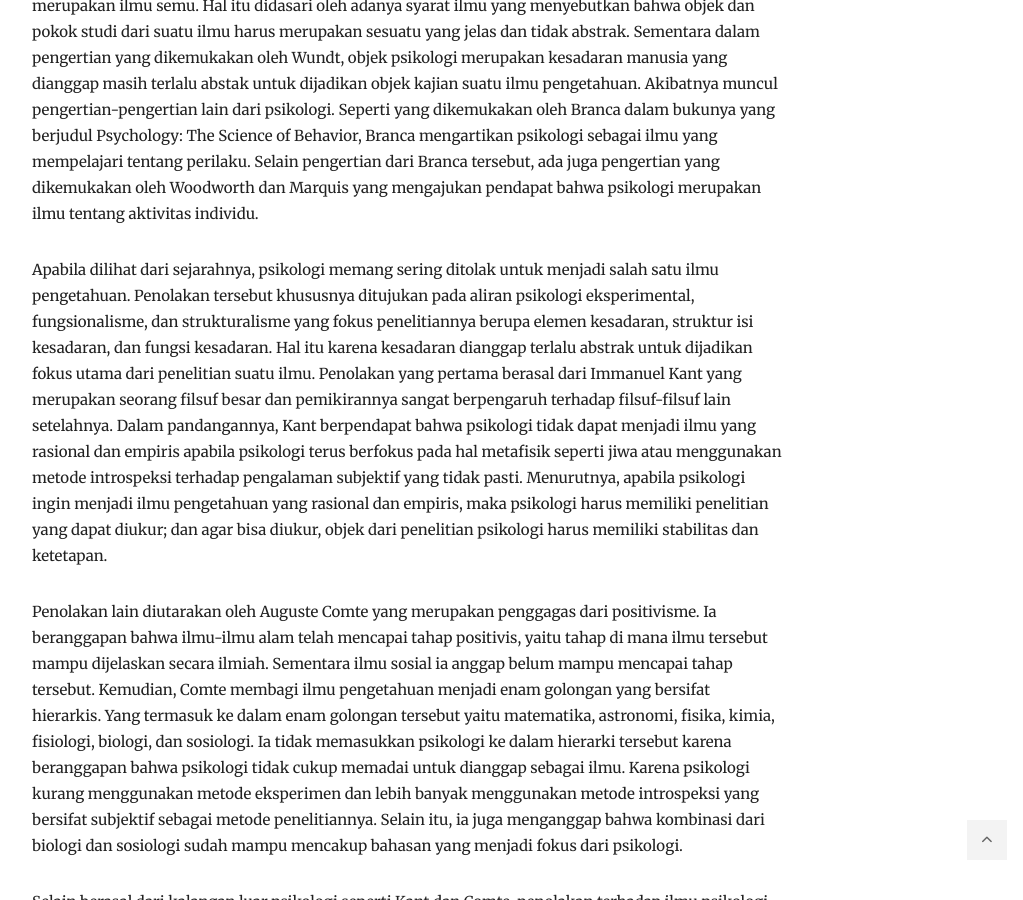
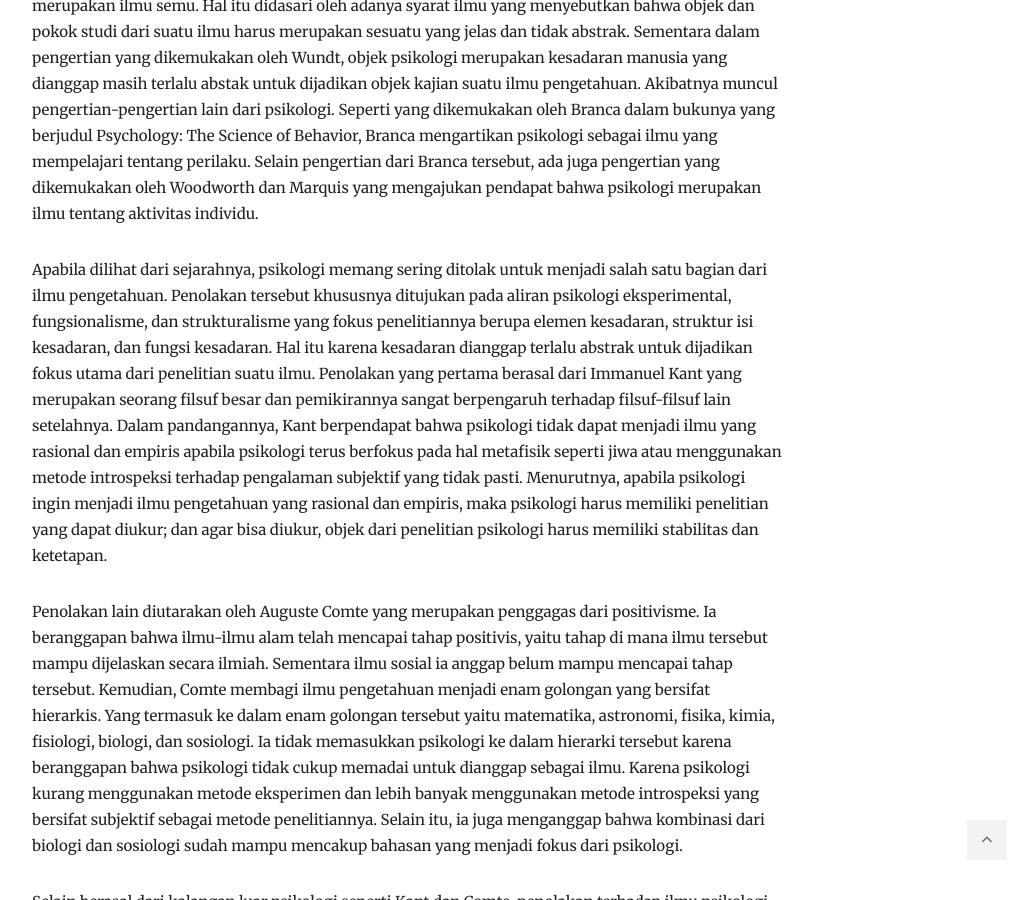
Before and after one commit to imamnrchls/imamnrchls.github.io, a Jekyll site: the page built from _posts/2020-06-23-penolakan-psikologi-sebagai-ilmu.md, in a window 1280 px wide and 900 px high, scrolled down 1387 px. Shown: the whole window, without its empty margins (233-1256 px from the left). Built offline with Jekyll 4.4.1, drawn with Linux system fonts in a browser that asks for light colours; comment, search, counter and statistics services are not loaded.

Commit message:
Update 2020-06-23-penolakan-psikologi-sebagai-ilmu.md

```diff
--- a/_posts/2020-06-23-penolakan-psikologi-sebagai-ilmu.md
+++ b/_posts/2020-06-23-penolakan-psikologi-sebagai-ilmu.md
@@ -10,7 +10,7 @@ tags: [karangan, artikel]
 <p>Di zaman modern ini, psikologi merupakan salah satu ilmu pengetahuan yang banyak dipelajari oleh kalangan pelajar dan akademisi. Pokok bahasannya yang berfokus pada proses mental dan tingkah laku manusia membuat ilmu ini digemari oleh banyak orang untuk dipelajari dan diteliti lebih mendalam. Sebagai salah satu cabang ilmu, saat ini psikologi dianggap telah mampu memenuhi sifat-sifat yang wajib dimiliki oleh ilmu pengetahuan. Yaitu, psikologi memiliki objek kajian yang jelas, kemudian psikologi juga memiliki metode penelitian tertentu, psikologi memiliki riwayat sejarah, dan tentunya psikologi memiliki sistematika yang teratur sebagai hasil pendekatan terhadap objeknya. Dengan terpenuhinya sifat wajib ilmu tersebut tentunya menunjukkan bahwa psikologi saat ini dapat dikategorikan sebagai salah satu cabang ilmu. Sama seperti fisika, kimia, biologi, dan sosiologi.<p/>
 <p>Meski pun saat ini psikologi sudah diakui sebagai salah satu cabang ilmu oleh banyak orang. Akan tetapi, tidak sedikit pula orang-orang yang masih beranggapan bahwa psikologi merupakan pseudoscience atau ilmu semu. Untuk mengetahui mengapa masih ada orang yang menganggap bahwa psikologi merupakan ilmu semu, maka kita perlu memahami pengertian dari psikologi terlebih dahulu. Psikologi dalam sejarahnya memiliki banyak sekali pengertian. Pengertian pertama dikemukakan oleh Wilhelm Wundt yang merupakan bapak psikologi. Wundt dianggap sebagai bapak psikologi karena ia lah yang pertama kali mendirikan laboratorium psikologi di dunia. Menurutnya, psikologi merupakan ilmu tentang kesadaran manusia (the science of human consciousness).<p/>
 <p>Dari pengertian tersebut, muncul banyak kritik terhadap psikologi yang menganggap bahwa psikologi merupakan ilmu semu. Hal itu didasari oleh adanya syarat ilmu yang menyebutkan bahwa objek dan pokok studi dari suatu ilmu harus merupakan sesuatu yang jelas dan tidak abstrak. Sementara dalam pengertian yang dikemukakan oleh Wundt, objek psikologi merupakan kesadaran manusia yang dianggap masih terlalu abstak untuk dijadikan objek kajian suatu ilmu pengetahuan. Akibatnya muncul pengertian-pengertian lain dari psikologi. Seperti yang dikemukakan oleh Branca dalam bukunya yang berjudul Psychology: The Science of Behavior, Branca mengartikan psikologi sebagai ilmu yang mempelajari tentang perilaku. Selain pengertian dari Branca tersebut, ada juga pengertian yang dikemukakan oleh Woodworth dan Marquis yang mengajukan pendapat bahwa psikologi merupakan ilmu tentang aktivitas individu.<p/>
-<p>Apabila dilihat dari sejarahnya, psikologi memang sering ditolak untuk menjadi salah satu ilmu pengetahuan. Penolakan tersebut khususnya ditujukan pada aliran psikologi eksperimental, fungsionalisme, dan strukturalisme yang fokus penelitiannya berupa elemen kesadaran, struktur isi kesadaran, dan fungsi kesadaran. Hal itu karena kesadaran dianggap terlalu abstrak untuk dijadikan fokus utama dari penelitian suatu ilmu. Penolakan yang pertama berasal dari Immanuel Kant yang merupakan seorang filsuf besar dan pemikirannya sangat berpengaruh terhadap filsuf-filsuf lain setelahnya. Dalam pandangannya, Kant berpendapat bahwa psikologi tidak dapat menjadi ilmu yang rasional dan empiris apabila psikologi terus berfokus pada hal metafisik seperti jiwa atau menggunakan metode introspeksi terhadap pengalaman subjektif yang tidak pasti. Menurutnya, apabila psikologi ingin menjadi ilmu pengetahuan yang rasional dan empiris, maka psikologi harus memiliki penelitian yang dapat diukur; dan agar bisa diukur, objek dari penelitian psikologi harus memiliki stabilitas dan ketetapan.<p/>
+<p>Apabila dilihat dari sejarahnya, psikologi memang sering ditolak untuk menjadi salah satu bagian dari ilmu pengetahuan. Penolakan tersebut khususnya ditujukan pada aliran psikologi eksperimental, fungsionalisme, dan strukturalisme yang fokus penelitiannya berupa elemen kesadaran, struktur isi kesadaran, dan fungsi kesadaran. Hal itu karena kesadaran dianggap terlalu abstrak untuk dijadikan fokus utama dari penelitian suatu ilmu. Penolakan yang pertama berasal dari Immanuel Kant yang merupakan seorang filsuf besar dan pemikirannya sangat berpengaruh terhadap filsuf-filsuf lain setelahnya. Dalam pandangannya, Kant berpendapat bahwa psikologi tidak dapat menjadi ilmu yang rasional dan empiris apabila psikologi terus berfokus pada hal metafisik seperti jiwa atau menggunakan metode introspeksi terhadap pengalaman subjektif yang tidak pasti. Menurutnya, apabila psikologi ingin menjadi ilmu pengetahuan yang rasional dan empiris, maka psikologi harus memiliki penelitian yang dapat diukur; dan agar bisa diukur, objek dari penelitian psikologi harus memiliki stabilitas dan ketetapan.<p/>
 <p>Penolakan lain diutarakan oleh Auguste Comte yang merupakan penggagas dari positivisme. Ia beranggapan bahwa ilmu-ilmu alam telah mencapai tahap positivis, yaitu tahap di mana ilmu tersebut mampu dijelaskan secara ilmiah. Sementara ilmu sosial ia anggap belum mampu mencapai tahap tersebut. Kemudian, Comte membagi ilmu pengetahuan menjadi enam golongan yang bersifat hierarkis. Yang termasuk ke dalam enam golongan tersebut yaitu matematika, astronomi, fisika, kimia, fisiologi, biologi, dan sosiologi. Ia tidak memasukkan psikologi ke dalam hierarki tersebut karena beranggapan bahwa psikologi tidak cukup memadai untuk dianggap sebagai ilmu. Karena psikologi kurang menggunakan metode eksperimen dan lebih banyak menggunakan metode introspeksi yang bersifat subjektif sebagai metode penelitiannya. Selain itu, ia juga menganggap bahwa kombinasi dari biologi dan sosiologi sudah mampu mencakup bahasan yang menjadi fokus dari psikologi. <p/>
 <p>Selain berasal dari kalangan luar psikologi seperti Kant dan Comte, penolakan terhadap ilmu psikologi yang berfokus pada kepribadian yang dianggap abstrak juga datang dari kalangan dalam psikologi itu sendiri. Salah satu kritik terhadap fokus psikologi pada kesadaran tersebut berasal dari kalangan behavioris. Sejalan dengan Kant dan Comte, para ilmuan behavioris ini juga berpendapat bahwa seharusnya psikologi tidak menggunakan hal yang abstrak seperti kesadaran sebagai fokus kajiannya. Mereka beranggapan bahwa psikologi seharusnya lebih berfokus pada perilaku dan bagaimana stimulus dari luar manusia membentuk manusia melalui proses belajar karena hal tersebut dapat diukur dan diamati secara objektif. Salah satu tokoh  aliran behaviorisme yaitu Ivan Pavlov. Pavlov sangat anti terhadap psikologi karena psikologi dianggapnya kurang ilmiah. Penolakan Pavlov terhadap psikologi sangatlah jelas. Bahkan ia tidak mau disebut sebagai ahli psikologi. Dalam penelitian-penelitiannya pun ia selalu berusaha menghindari konsep-konsep maupun istilah-istilah psikologi.<p/>
 <p>Tokoh psikologi lain yang mengkritik fokus psikologi yang kurang ilmiah adalah J. B. Watson. Ia memiliki pemikiran yang hampir sama dengan Immanuel Kant. Watson beranggapan jika psikologi ingin mendapatkan status ilmiah,  maka psikologi perlu meninggalkan kesadaran dan hal yang kurang saintifik lainnya sebagai fokus penelitian serta introspeksi sebagai metodenya. Maka dari itu, Watson dan ilmuan behavioris lainnya mulai mengubah fokus dari kajian psikologi yang awalnya adalah kesadaran menjadi berfokus pada perilaku. Akibat usaha tersebut, psikologi mulai dapat lebih diterima sebagai ilmu yang saintifik karena metodenya yang objektif dan fokus kajiannya yang tidak lagi bersifat abstrak.<p/>
```
